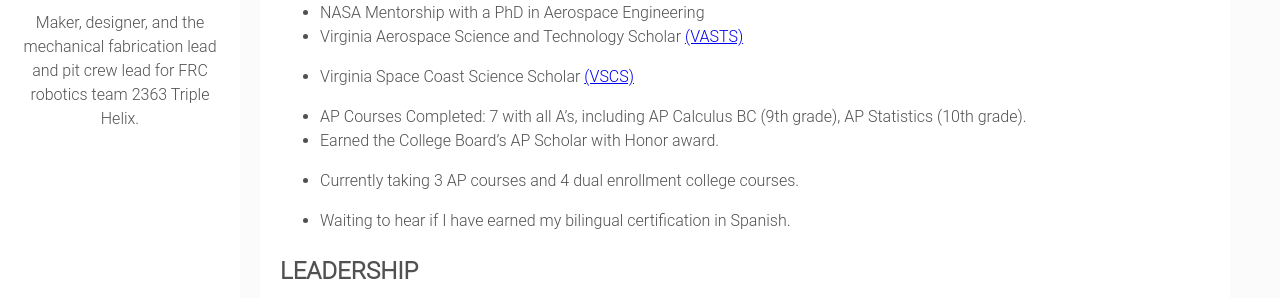
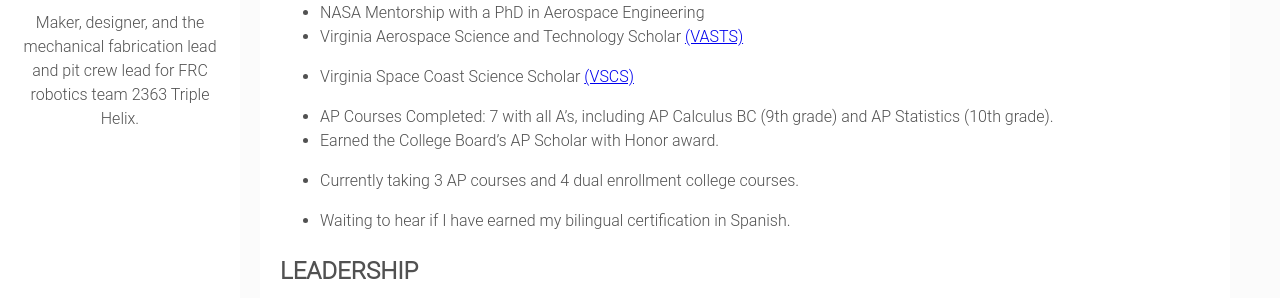
Before and after one commit to natgrrl/natgrrl.github.io, a Jekyll site: the page built from _posts/2020-09-24-academic-awards.markdown, in a window 1280 px wide and 900 px high, scrolled down 589 px. Shown: the part 153-451 px from the top of the window. Built offline with Jekyll 4.4.1, drawn with Linux system fonts in a browser that asks for light colours.

Commit message:
Update 2020-09-24-academic-awards.markdown

```diff
--- a/_posts/2020-09-24-academic-awards.markdown
+++ b/_posts/2020-09-24-academic-awards.markdown
@@ -15,7 +15,7 @@ tags: [ACADEMICS, AWARDS, LEADERSHIP]
 * Virginia Aerospace Science and Technology Scholar [(VASTS)](https://vsgc.odu.edu/vasts/)
 * Virginia Space Coast Science Scholar [(VSCS)](https://vsgc.odu.edu/spacecoast/)
 
-* AP Courses Completed: 7 with all A's, including AP Calculus BC (9th grade), AP Statistics (10th grade).
+* AP Courses Completed: 7 with all A's, including AP Calculus BC (9th grade) and AP Statistics (10th grade).
 * Earned the College Board’s AP Scholar with Honor award.
 * Currently taking 3 AP courses and 4 dual enrollment college courses.
 
```
